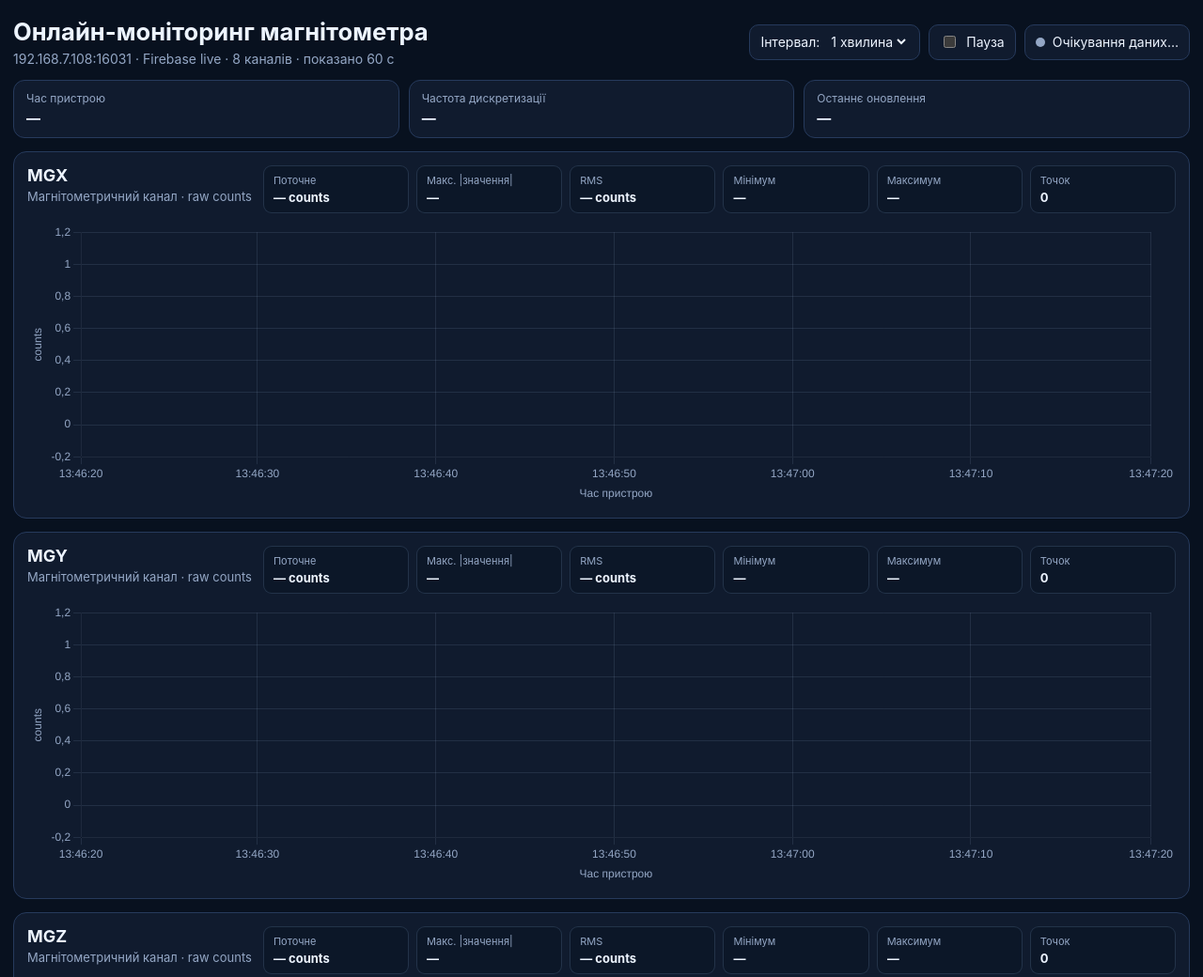
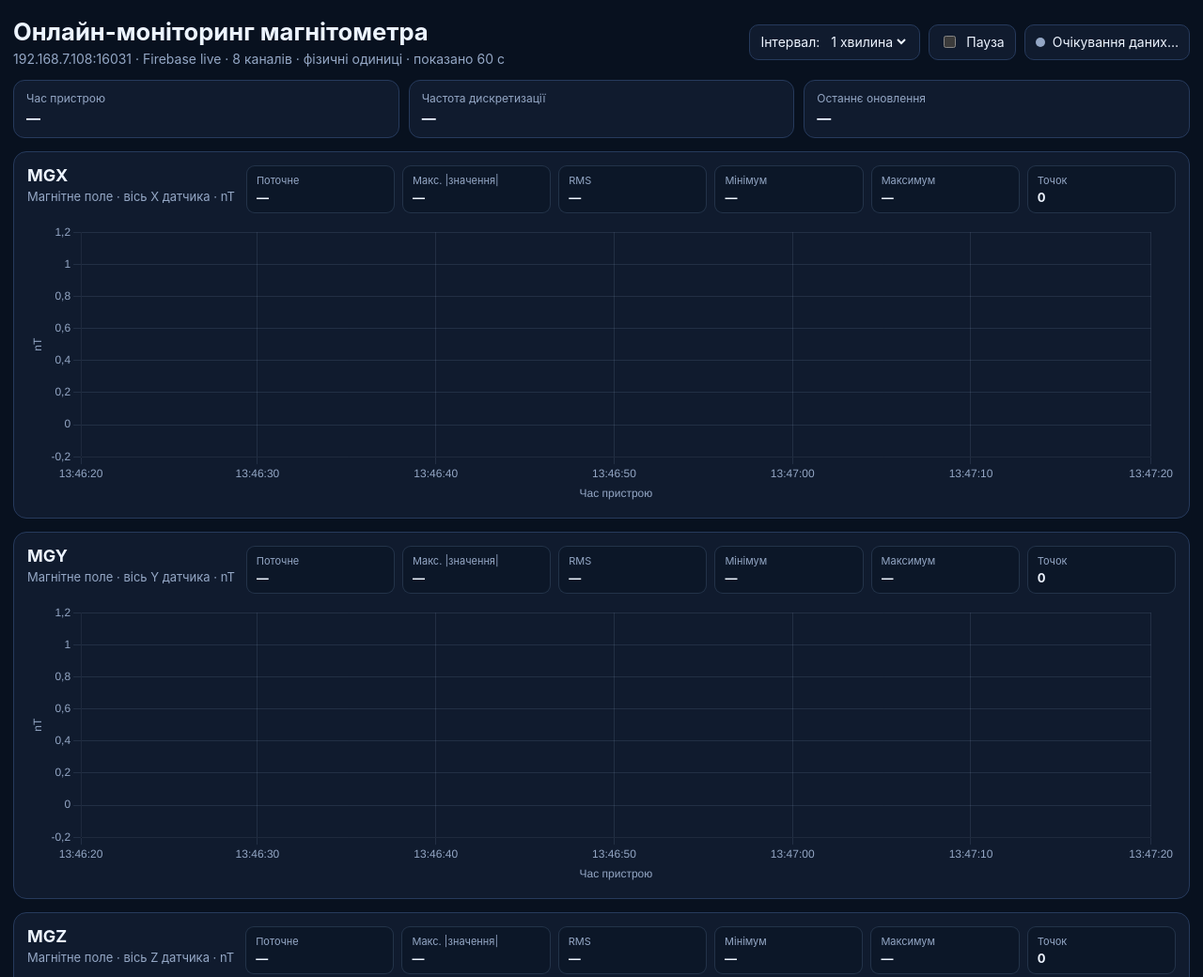
Before and after one commit to dmirtique/IGS-monitoring, a plain HTML site: page mag.html in a window 1280 px wide. Shown: the top 1040 px of the page at 94% size. Drawn offline with nearby package versions, Linux system fonts and the light colour scheme; no server answers.

Commit message:
Show MAG channels in calibrated physical units

```diff
--- a/mag.html
+++ b/mag.html
@@ -33,7 +33,7 @@ h1{margin:0 0 5px;font-size:clamp(21px,2vw,29px)}
 .stat-label{color:var(--muted);font-size:11px;margin-bottom:3px}
 .stat-value{font-size:13px;font-weight:650;white-space:nowrap;overflow:hidden;text-overflow:ellipsis}
 .chart-box{height:300px}
-.footer{margin-top:13px;color:var(--muted);font-size:12px;text-align:center}
+.footer{margin-top:13px;color:var(--muted);font-size:12px;text-align:center;line-height:1.45}
 @media(max-width:1100px){.summary{grid-template-columns:repeat(2,1fr)}.stats{grid-template-columns:repeat(3,1fr)}}
 @media(max-width:650px){.summary{grid-template-columns:1fr}.stats{grid-template-columns:repeat(2,1fr)}.chart-box{height:250px}}
 </style>
@@ -65,22 +65,55 @@ h1{margin:0 0 5px;font-size:clamp(21px,2vw,29px)}
   </section>
 
   <main class="stack" id="stack"></main>
-  <div class="footer">Усі 8 каналів показані у raw counts. Візуальне заповнення пропусків вимкнено — графік показує лише реально отримані дані.</div>
+  <div class="footer">На сторінці показані фізичні величини: MGX/MGY/MGZ — nT (1-с усереднення), LSU/LSV/LSW — µm, TPR — °C, PRS — hPa. У Firebase залишаються незмінені raw counts.</div>
 </div>
 
 <script>
 const DB="https://igs-monitoring-default-rtdb.europe-west1.firebasedatabase.app";
 const ROOT="/public/mag";
 const CHANNELS=["MGX","MGY","MGZ","LSU","LSV","LSW","TPR","PRS"];
+const MAG_CHANNELS=new Set(["MGX","MGY","MGZ"]);
+
+// Display-side calibration only. The laptop logger and Firebase raw data are untouched.
+const MAG_NT_PER_COUNT=13.7065;
+const INFO={
+  MGX:{unit:"nT",desc:"Магнітне поле · вісь X датчика",digits:2},
+  MGY:{unit:"nT",desc:"Магнітне поле · вісь Y датчика",digits:2},
+  MGZ:{unit:"nT",desc:"Магнітне поле · вісь Z датчика",digits:2},
+  LSU:{unit:"µm",desc:"Лазерний канал U",digits:4},
+  LSV:{unit:"µm",desc:"Лазерний канал V",digits:4},
+  LSW:{unit:"µm",desc:"Лазерний канал W",digits:4},
+  TPR:{unit:"°C",desc:"Температура",digits:2},
+  PRS:{unit:"hPa",desc:"Атмосферний тиск",digits:2}
+};
+
 const pointsBySlot=new Map();
 let status={},pointSource=null,statusSource=null,dirty=true,paused=false;
 
-function sci(v){
+function calibrate(n,raw){
+  const v=Number(raw);
+  if(!Number.isFinite(v))return NaN;
+  if(MAG_CHANNELS.has(n))return v*MAG_NT_PER_COUNT;
+  if(n==="LSU")return -1.642418e-5*v+8.802597;
+  if(n==="LSV")return -1.61601e-5*v-1.36095;
+  if(n==="LSW")return -1.6510e-5*v-6.0113;
+  if(n==="TPR")return 0.00753296*v+14627.07345;
+  if(n==="PRS")return 0.000410678*v+240.70595;
+  return v;
+}
+function numberText(n,v){
   if(!Number.isFinite(v))return "—";
-  if(v===0)return "0";
-  return Math.abs(v)>=1e-3&&Math.abs(v)<1e7
-    ?v.toLocaleString("uk-UA",{maximumSignificantDigits:8})
-    :v.toExponential(4);
+  const d=INFO[n]?.digits??3;
+  return v.toLocaleString("uk-UA",{minimumFractionDigits:d,maximumFractionDigits:d});
+}
+function detail(n,v){
+  if(!Number.isFinite(v))return "—";
+  return `${numberText(n,v)} ${INFO[n].unit}`;
+}
+function axisText(n,v){
+  if(!Number.isFinite(v))return "—";
+  const d=INFO[n]?.digits??3;
+  return Number(v).toLocaleString("uk-UA",{maximumFractionDigits:d});
 }
 function timeText(ms,full=false){
   if(!Number.isFinite(ms))return "—";
@@ -89,18 +122,16 @@ function timeText(ms,full=false){
     fractionalSecondDigits:full?3:undefined
   });
 }
-function detail(v){return `${sci(v)} counts`}
 function statBox(l,v,t=""){
   return `<div class="stat" title="${t||v}"><div class="stat-label">${l}</div><div class="stat-value">${v}</div></div>`;
 }
 
 const stack=document.getElementById("stack");
 for(const n of CHANNELS){
-  const kind=["MGX","MGY","MGZ"].includes(n)?"Магнітометричний канал":"Допоміжний канал";
   stack.insertAdjacentHTML("beforeend",
     `<section class="card">
       <div class="head">
-        <div class="title"><h2>${n}</h2><div class="unit">${kind} · raw counts</div></div>
+        <div class="title"><h2>${n}</h2><div class="unit">${INFO[n].desc} · ${INFO[n].unit}</div></div>
         <div class="stats" id="stats-${n}"></div>
       </div>
       <div class="chart-box"><canvas id="${n}"></canvas></div>
@@ -125,7 +156,7 @@ for(const n of CHANNELS){
           displayColors:false,
           callbacks:{
             title:x=>x.length?timeText(x[0].parsed.x,true):"",
-            label:c=>`${n}: ${detail(c.parsed.y)}`
+            label:c=>`${n}: ${detail(n,c.parsed.y)}`
           }
         }
       },
@@ -138,9 +169,9 @@ for(const n of CHANNELS){
         },
         y:{
           grace:"8%",
-          ticks:{color:"#94a7c5",callback:v=>sci(Number(v))},
+          ticks:{color:"#94a7c5",callback:v=>axisText(n,Number(v))},
           grid:{color:"rgba(147,169,204,.14)"},
-          title:{display:true,text:"counts",color:"#94a7c5"}
+          title:{display:true,text:INFO[n].unit,color:"#94a7c5"}
         }
       }
     }
@@ -199,6 +230,43 @@ function connect(){
   statusSource.addEventListener("patch",applyStatus);
 }
 
+function rawSamples(n,visible,cut){
+  const out=[];
+  for(const r of visible){
+    const dt=Number(r.dt_ms)||31.25;
+    const arr=r[n];
+    for(let i=0;i<arr.length;i++){
+      const raw=Number(arr[i]);
+      const x=Number(r.t)+i*dt;
+      if(!Number.isFinite(raw)||!Number.isFinite(x)||x<cut)continue;
+      out.push({x,raw});
+    }
+  }
+  return out;
+}
+
+function calibratedSignal(n,visible,cut){
+  const raw=rawSamples(n,visible,cut);
+
+  // The magnetic channels contain a strong ~14 Hz carrier. Average in 1-second
+  // bins before conversion so the page shows the slowly varying physical field.
+  if(MAG_CHANNELS.has(n)){
+    const bins=new Map();
+    for(const p of raw){
+      const key=Math.floor(p.x/1000)*1000;
+      let b=bins.get(key);
+      if(!b){b={sum:0,count:0};bins.set(key,b)}
+      b.sum+=p.raw;
+      b.count++;
+    }
+    return [...bins.entries()]
+      .sort((a,b)=>a[0]-b[0])
+      .map(([x,b])=>({x:x+500,y:calibrate(n,b.sum/b.count)}));
+  }
+
+  return raw.map(p=>({x:p.x,y:calibrate(n,p.raw)}));
+}
+
 function render(){
   if(!dirty)return;
   dirty=false;
@@ -219,24 +287,18 @@ function render(){
   });
 
   for(const n of CHANNELS){
-    const signal=[];
+    const signal=calibratedSignal(n,visible,cut);
     let min=Infinity,max=-Infinity,peak=null,latest=NaN,sumSq=0,count=0;
 
-    for(const r of visible){
-      const dt=Number(r.dt_ms)||31.25;
-      const arr=r[n];
-      for(let i=0;i<arr.length;i++){
-        const y=Number(arr[i]);
-        const x=Number(r.t)+i*dt;
-        if(!Number.isFinite(y)||!Number.isFinite(x)||x<cut)continue;
-        signal.push({x,y});
+    for(const p of signal){
+      const y=Number(p.y),x=Number(p.x);
+      if(!Number.isFinite(y)||!Number.isFinite(x))continue;
       if(y<min)min=y;
       if(y>max)max=y;
       if(!peak||Math.abs(y)>Math.abs(peak.y))peak={x,y};
       latest=y;
       sumSq+=y*y;
       count++;
-      }
     }
 
     charts[n].data.datasets[0].data=signal;
@@ -246,11 +308,11 @@ function render(){
 
     const rms=count?Math.sqrt(sumSq/count):NaN;
     document.getElementById("stats-"+n).innerHTML=[
-      statBox("Поточне",detail(latest)),
-      statBox("Макс. |значення|",peak?detail(Math.abs(peak.y)):"—",peak?timeText(peak.x,true):""),
-      statBox("RMS",detail(rms)),
-      statBox("Мінімум",Number.isFinite(min)?detail(min):"—"),
-      statBox("Максимум",Number.isFinite(max)?detail(max):"—"),
+      statBox("Поточне",detail(n,latest)),
+      statBox("Макс. |значення|",peak?detail(n,Math.abs(peak.y)):"—",peak?timeText(peak.x,true):""),
+      statBox("RMS",detail(n,rms)),
+      statBox("Мінімум",Number.isFinite(min)?detail(n,min):"—"),
+      statBox("Максимум",Number.isFinite(max)?detail(n,max):"—"),
       statBox("Точок",String(count))
     ].join("");
   }
@@ -263,7 +325,7 @@ function render(){
   document.getElementById("dot").classList.toggle("bad",hasStatus&&!online);
   document.getElementById("statusText").textContent=!hasStatus?"Очікування даних…":(online?"Магнітометр онлайн":"Магнітометр офлайн");
   document.getElementById("meta").textContent=
-    `192.168.7.108:16031 · Firebase live · 8 каналів · показано ${win} с`;
+    `192.168.7.108:16031 · Firebase live · 8 каналів · фізичні одиниці · показано ${win} с`;
   document.getElementById("stationTime").textContent=Number.isFinite(Number(status.laptop_time_ms))
     ?new Date(Number(status.laptop_time_ms)).toLocaleString("uk-UA"):"—";
   document.getElementById("sampleRate").textContent=status.sample_rate_hz
```
Lines whose indentation alone changed are shown as unchanged.
